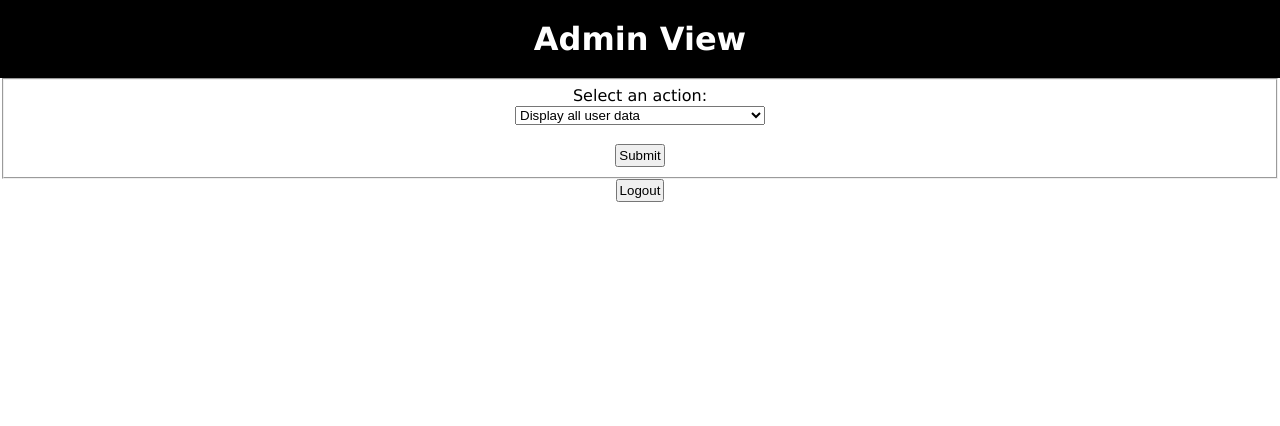
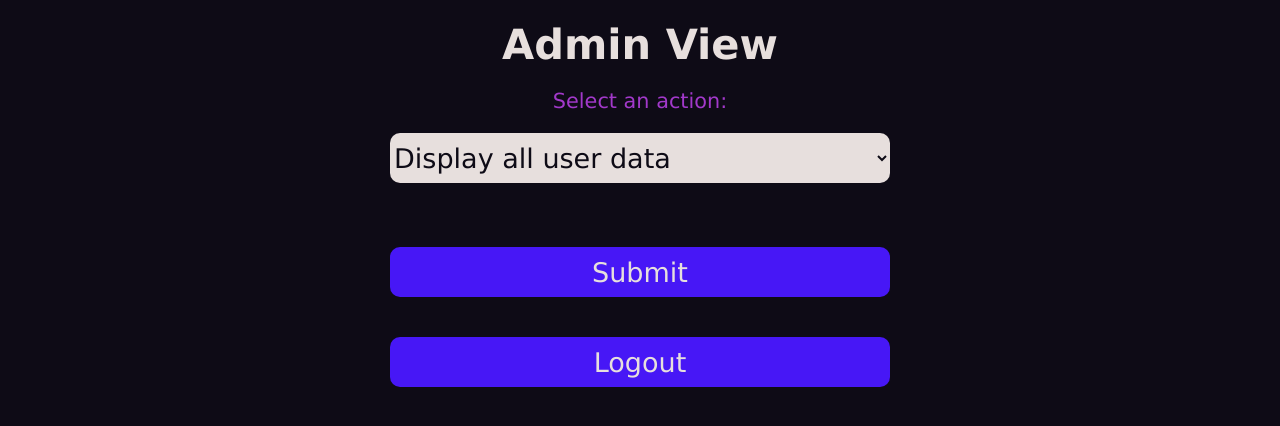
Before and after one commit to sjhaddad/CSC-289---Capstone-Project---Group-13, a Flask app: page /admin_home in a window 1280 px wide. Shown: the top 426 px of the page. Run offline with Flask 3, Linux system fonts and the light colour scheme; the visitor is signed in with stand-in values (Sample User, id 1); tables that the repository leaves empty or names only in its code hold one stand-in row (values such as "Sample post").

Commit message:
began adding enhancements for styling, also fixed minor bug regarding redirection

```diff
--- a/app.py
+++ b/app.py
@@ -299,7 +299,7 @@ Display user by username page, displaying information associated with a user tha
 Redirects to /admin_home if "Return Home" button is selected.
 '''
 @app.route('/user_by_username', methods=["GET", "POST"])
-def user_by_name():
+def user_by_username():
     # Check to ensure that page is being accessed by an admin user, redirect to login if not
     if not session or session.get('user_name') != 'admin':
         return redirect(url_for('index'))
--- a/static/css/style.css
+++ b/static/css/style.css
@@ -1,32 +1,67 @@
 body {
     font-size:12pt;
-    font-family:verdana;
+    background-color: #0E0B16;
+    color: #A239CA;
+    font-family: verdana;
     margin: 0;
     padding: 0;
+    font-size: 1.3em;
+}
+
+select {
+    width: 500px;
+    height: 50px;
+    margin: 20px;
+    border-radius: 10px;
+    font-family: verdana;
+    font-size: 1.3em;
+    background-color: #E7DFDD;
+    color: #0E0B16;
+    border: none;
 }
 
 .border {
-    border: 5px black;
+    border: 5px #0E0B16;
 }
 
 .banner {
-    color: white;
+    color: #E7DFDD;
     text-align: center;
-    background-color: black;
+    background-color: #0E0B16;
     padding: 20px;
     margin: 0;
     width: 100%;
     box-sizing: border-box;
 }
 
+.button {
+    width: 500px;
+    height: 50px;
+    margin: 20px;
+    border-radius: 10px;
+    font-family: verdana;
+    font-size: 1.3em;
+    background-color: #4717F6;
+    color: #E7DFDD;
+    border: none;
+}
+
+.button:hover {
+    width: 500px;
+    height: 50px;
+    margin: 20px;
+    border-radius: 10px;
+    font-family: verdana;
+    font-size: 1.3em;
+    background-color: #2f109e;
+    color: #E7DFDD;
+    border: none;
+}
+
 .bold {
     font-weight: bold;
 }
 
-input, button{
-    padding: 2px;
-
-}
 .center {
     margin: auto;
     text-align: center;
@@ -59,16 +94,17 @@ input, button{
 }
 
 .table {
-    width: 100%;
-    border: 1px solid;
+    width: 75%;
+    border: none;
     border-spacing: 0;
     margin: 1rem;
-    background-color: #f5f5f5;
+    background-color: #4717F6;
+    color: #E7DFDD;
     text-align: left;
 }
 
 .table__row:nth-child(even) {
-    background-color: #e5e5e5;
+    background-color: #4014df;
 }
 
 .table__header {
@@ -83,6 +119,17 @@ input, button{
     display: none;
 }
 
+.text-box {
+    width: 500px;
+    height: 50px;
+    margin: 20px;
+    border-radius: 10px;
+    font-family: verdana;
+    font-size: 1.3em;
+    background-color: #E7DFDD;
+    color: #0E0B16;
+}
+
 .year-header {
     cursor: pointer;
 }
--- a/templates/admin_home.html
+++ b/templates/admin_home.html
@@ -11,20 +11,18 @@
         <h1 class="banner">Admin View</h1>
 
         <form method="POST">
-            <fieldset>
                 <label for="redirection">Select an action:</label><br>
                 <select name="redirection" required>
                     <option value="all_users">Display all user data</option>
                     <option value="by_name">Display user information by user name</option>
                     <option value="delete_user">Delete user by user name</option>
                 </select><br><br>
-                <input type="submit" name="redirect_submit" value="Submit">
-            </fieldset>
+                <input type="submit" name="redirect_submit" value="Submit" class="button">
         </form>
 
         <!-- Logout Button -->
         <form method="POST">
-            <input type="submit" name="logout" value="Logout">
+            <input type="submit" name="logout" value="Logout" class="button">
         </form>
     </div>
 </body>
--- a/templates/all_users_display.html
+++ b/templates/all_users_display.html
@@ -49,10 +49,7 @@
         </table>
         <br>
         <form method="POST">
-            <fieldset>
-                <label for="return_home">Return Home:</label>
-                <input type="submit" name="return_home" value="Home" />
-            </fieldset>
+                <input type="submit" name="return_home" value="Return Home" class="button"/>
             <br>
         </form>
     </div>
--- a/templates/edit_account.html
+++ b/templates/edit_account.html
@@ -7,7 +7,8 @@
     <title>Edit Profile</title>
 </head>
 <body>
-    <h1>Edit Profile</h1>
+    <div class="centered-container">
+        <h1 class="banner">Edit Profile</h1>
         <form action="{{ url_for('edit_account') }}" method="post">
             <label for="email">Email:</label><br>
             <input type="email" id="email" name="email" ><br>
@@ -30,5 +31,6 @@
             </fieldset>
             <br>
         </form>
+    </div>
 </body>
 </html>
--- a/templates/password_reset_link.html
+++ b/templates/password_reset_link.html
@@ -11,10 +11,10 @@
     <form method="POST">
         <p>Account username: {{ account.get_user_name() }}</p>
         <label for="new_password">New Password:</label>
-        <input type="password" id="new_password" name="new_password" required><br><br>
+        <input type="password" id="new_password" name="new_password" required class="text-box"><br><br>
         <label for="confirm_password">Confirm Password:</label>
-        <input type="password" id="confirm_password" name="confirm_password" required><br><br>
-        <input type="submit" value="Reset Password">
+        <input type="password" id="confirm_password" name="confirm_password" required class="text-box"><br><br>
+        <input type="submit" value="Reset Password" class="button">
     </form>
     {% if error_message == "" %}
         <p></p>
--- a/templates/request_password_reset.html
+++ b/templates/request_password_reset.html
@@ -9,13 +9,13 @@
     <h1>Password Reset Request</h1>
     <form method="POST">
         <label for="email">Enter your email address:</label><br>
-        <input type="email" id="email" name="email" required><br><br>
+        <input type="email" id="email" name="email" required class="text-box"><br><br>
          {% if error_message == "" %}
                     <p></p>
                 {% else %}
                     <p>{{ error_message }}</p>
                 {% endif %}
-        <input type="submit" name="submit" value="Request Password Reset">
+        <input type="submit" name="submit" value="Request Password Reset" class="button">
     </form>
     <a href="{{ url_for('index') }}">Back to Login</a>
 </body>
--- a/templates/results.html
+++ b/templates/results.html
@@ -15,10 +15,7 @@
         <p>Total income: {{ tax_record.get_total_income() }}</p>
         <p>Adjusted income: {{ tax_record.get_adjusted_total_income() }}</p>
         <form method="POST">
-            <fieldset>
-                <label for="return_home">Return Home:</label>
-                <input type="submit" name="return_home" value="Home" />
-            </fieldset>
+                <input type="submit" name="return_home" value="Return Home" class="button"/>
             <br>
         </form>
     </div>
--- a/templates/user_interface.html
+++ b/templates/user_interface.html
@@ -10,15 +10,13 @@
     <div class="centered-container">
         <h1 class="banner">Welcome to Shuttle Cash!</h1>
         <form method="POST">
-            <fieldset>
             <label for="redirection">Select an action:</label><br>
             <select name="redirection" id="redirection" required>
                 <option value="display">Display all user information</option>
                 <option value="edit">Edit user profile</option>
                 <option value="generate">Generate income tax estimate</option>
             </select><br><br>
-                <input type="submit" name="redirect_submit" value="Submit">
-            </fieldset>
+            <input type="submit" name="redirect_submit" value="Submit" class="button">
 
             {% if message == "" %}
                 <p></p>
@@ -27,7 +25,7 @@
             {% endif %}
         </form>
         <form method="POST">
-            <input type="submit"  name = "logout" value="Logout">
+            <input type="submit"  name = "logout" value="Logout" class="button">
         </form>
     </div>
 </body>
```
Also changed, not shown: templates/calculate_tax.html (+4 -7 lines), templates/create_account.html (+7 -7 lines), templates/delete_user.html (+3 -6 lines), templates/index.html (+4 -6 lines), templates/user_by_username.html (+3 -8 lines), templates/user_display.html (+2 -5 lines). Lines whose indentation alone changed are shown as unchanged.
